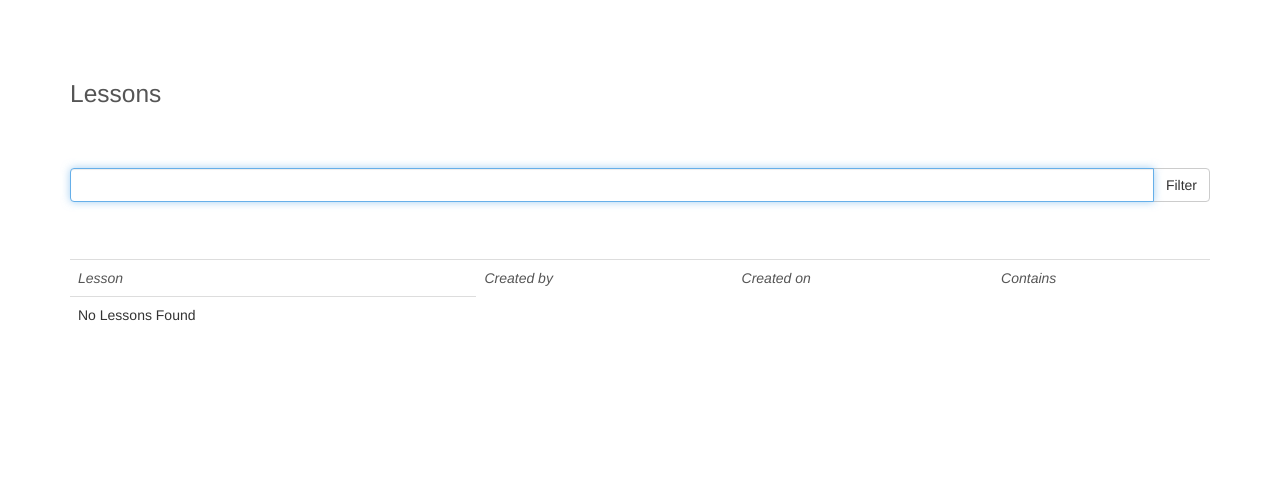
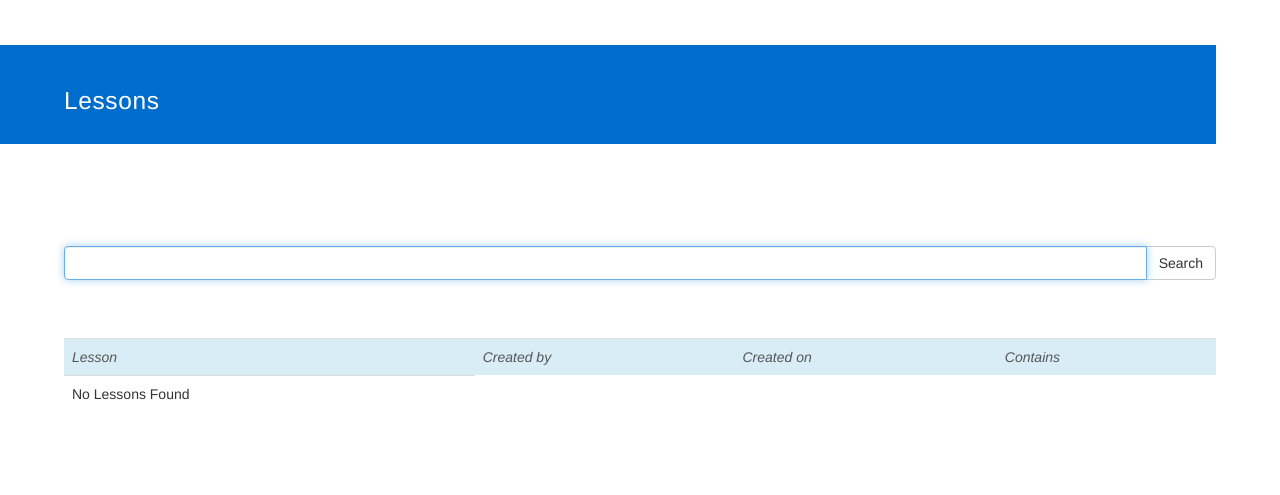
Before and after one commit to evansp01/everestesl, a Django app: page /lessons/ in a window 1280 px wide. Shown: the part 51-546 px from the top of the page. Run offline with Django 3.2, Linux system fonts and the light colour scheme; data that the repository does not hold is empty; some libraries are stand-ins or nearby versions.

Commit message:
CSS improvements

```diff
--- a/everest/static/everest/css/custom.css
+++ b/everest/static/everest/css/custom.css
@@ -1,13 +1,20 @@
 body {
-    background-color: #ffffff;
+    background-color: #fff;
 }
 
 .title {
-    color: #555;
+    background-color: #006dcc;
+    color: #fff;
+    letter-spacing: .025em;
     font-size: 1.75em;
-    font-weight: 400;
-    margin-top: 5%;
-    margin-bottom: 5%;
+    font-weight: 100;
+    margin-top: 2%;
+    margin-bottom: 3%;
+    margin-right: 5%;
+    padding-top: 3%;
+    padding-bottom: 2%;
+    padding-left: 5%;
+    padding-right: 5%;
 }
 
 .subtitle {
@@ -30,17 +37,9 @@ body {
     font-style: italic;
 }
 
-.box {
-    padding: 5px;
-    border: 1px solid #ccc;
-    border-radius: 7px;
+.padded {
+    padding: 5%;
 }
-
-.box-padded {
-    padding: 30px;
-    border: 1px solid #dddddd;
-    border-radius: 7px;
-    }
 
 .padleft {
     margin-left: 2%;
--- a/everest/templates/everest/account.html
+++ b/everest/templates/everest/account.html
@@ -1,7 +1,7 @@
 {% extends "everest/base.html" %}
 
 {% block title %}Manage Account{% endblock %}
-{% block pageheader %}<div class="title">Manage Account</div>{% endblock %}
+{% block pageheader %}Manage Account{% endblock %}
 
 {% block content %}
 <form action="manage_account" method="post">
--- a/everest/templates/everest/base.html
+++ b/everest/templates/everest/base.html
@@ -27,14 +27,17 @@
 
 
 <!-- Page Content -->
-<div class="container">
-
+<div class="container-fluid">
+    <div class="row">
     <div class="title">
         {% block pageheader %}
         {% endblock %}
     </div>
+    <div class="padded">
         {% block content %}
         {% endblock %}
+    </div>
+</div>
     </div>
 <!-- /.container -->
 <!-- jQuery -->
--- a/everest/templates/everest/general/lesson_table.html
+++ b/everest/templates/everest/general/lesson_table.html
@@ -1,5 +1,5 @@
     <table class="table table-hover">
-    <tr class="tableheading">
+    <tr class="info tableheading">
         <td> Lesson</td>
         <td> Created by</td>
         <td> Created on</td>
--- a/everest/templates/everest/general/list_of_lessons.html
+++ b/everest/templates/everest/general/list_of_lessons.html
@@ -8,7 +8,7 @@
         <div class="input-group">
             <input type="text" class="form-control" name="query" value="{{ query }}" autofocus>
 		  <span class="input-group-btn">
-		    <button class="btn btn-default" type="submit">Filter</button>
+		    <button class="btn btn-default" type="submit">Search</button>
 		  </span>
         </div>
     </form>
--- a/everest/templates/everest/general/sentence_table.html
+++ b/everest/templates/everest/general/sentence_table.html
@@ -1,5 +1,5 @@
 <table class="table table-hover">
-    <tr class="tableheading">
+    <tr class="info tableheading">
         <td> English sentence</td>
         <td> Nepali translation</td>
         <td> English audio</td>
--- a/everest/templates/everest/login.html
+++ b/everest/templates/everest/login.html
@@ -3,7 +3,7 @@
 
 {% block title %}Log in to Everest{% endblock %}
 {% block pageheader %}
-    <div class="title" align="center">Log in to Everest</div> {% endblock %}
+    <div align="center">Log in to Everest</div> {% endblock %}
 
 {% block form %}
     <form class="form-signin" method="post" action="{% url 'django.contrib.auth.views.login' %}">{% csrf_token %}
--- a/everest/templates/everest/register.html
+++ b/everest/templates/everest/register.html
@@ -3,7 +3,7 @@
 
 {% block title %}Register for Everest{% endblock %}
 {% block pageheader %}
-    <div class="title" align="center">Register for Everest!</div> {% endblock %}
+    <div align="center">Register for Everest!</div> {% endblock %}
 
 {% block form %}
     <form class="form-signin" method="post">{% csrf_token %}
--- a/everest/templates/everest/sentence.html
+++ b/everest/templates/everest/sentence.html
@@ -111,7 +111,7 @@
     <div class="col-md-2">
         <div class="panel panel-default">
             <div class="panel-body">
-                <div class="subtitle">This sentence is in:</div>
+                <div class="subtitle">Lesson{{ sentence.lessons.count|pluralize }}:</div>
                 <ul class="list-unstyled">
                     {% for lesson in sentence.lessons.all %}
                     <li><a href="{% url 'view_lesson' lesson.id %}"> {{ lesson }} </a></li>
```
Lines whose indentation alone changed are shown as unchanged.
